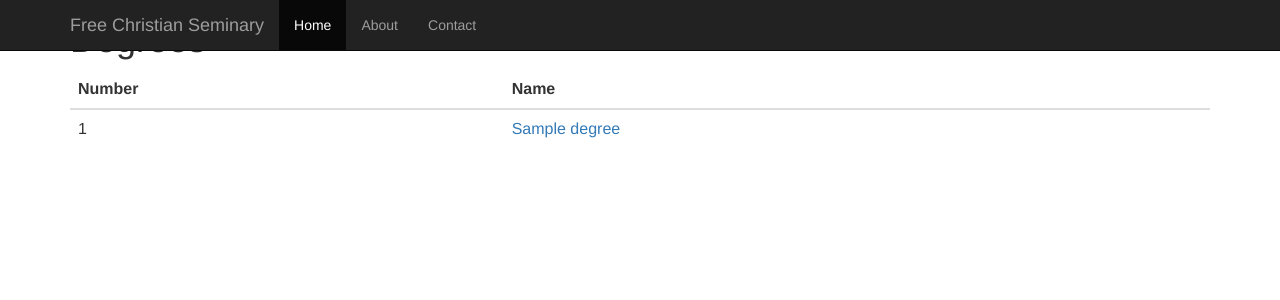
After one commit to johnphillips1992/freechristianseminary.com, a Django app: a page that uses seminary/templates/seminary/degree_list.html in a window 1280 px wide. The commit adds this page. Shown: the top 300 px of the page. Run offline with Django 3.2, Linux system fonts and the light colour scheme; tables that the repository leaves empty hold one stand-in row (values such as "Sample post"); some libraries are stand-ins or nearby versions.

Commit message:
Added views for courses, degrees, and sections

```diff
--- a/seminary/models.py
+++ b/seminary/models.py
@@ -5,16 +5,22 @@ from django.contrib.auth.models import User
 class Degree(models.Model):
 	name = models.CharField(max_length=255, blank=False, null=False)
 	certificate = models.FileField(upload_to='certificate', blank=True, null=True)
+	def __unicode__(self):
+		return self.name
 
 class Course(models.Model):
 	name = models.CharField(max_length=255, blank=False, null=False)
 	degree = models.ForeignKey(Degree, related_name='courses')
 	certificate = models.FileField(upload_to='certificate', blank=True, null=True)
+	def __unicode__(self):
+		return '%s %s' % (self.degree.name, self.name)
 
 class Section(models.Model):
 	name = models.CharField(max_length=255, blank=True, null=True)
 	course = models.ForeignKey(Course, related_name='sections')
 	content = models.TextField(blank=True, null=True)
+	def __unicode__(self):
+		return '%s %s %s' % (self.course.degree.name, self.course.name,  self.name)
 
 class Question(models.Model):
 	course = models.ForeignKey(Course, related_name='questions')
@@ -30,3 +36,5 @@ class Score(models.Model):
 	course = models.ForeignKey(Course, related_name='scores')
 	date = models.DateTimeField(auto_now_add=True)
 	score = models.PositiveIntegerField(blank=False, null=False)
+	def __unicode__(self):
+		return '%s %s %s' % (self.user.username, self.course.name, self.date)
--- /dev/null
+++ b/seminary/templates/seminary/degree_list.html
@@ -0,0 +1,20 @@
+{% extends "base/base.html" %}
+
+{% block body-title %}Degrees{% endblock %}
+
+{% block body-text %}
+<table class="table">
+	<thead>
+		<th>Number</th>
+		<th>Name</th>
+	</thead>
+	<tbody>
+		{% for degree in object_list %}
+		<tr>
+			<td>{{ degree.id }}</td>
+			<td><a href="{% url "course-list" pk=degree.pk %}">{{ degree.name }}</a></td>
+		</tr>
+		{% endfor %}
+	</tbody>
+</table>
+{% endblock %}
--- a/seminary/templates/seminary/home.html
+++ b/seminary/templates/seminary/home.html
@@ -2,4 +2,7 @@
 
 {% block body-title %}Home{% endblock %}
 
-{% block body-text %}This is freechristianseminary.com{% endblock %}
+{% block body-text %}
+This is freechristianseminary.com<br>
+<a href="{% url "degree-list" %}">View Our Degrees</a>
+{% endblock %}
--- a/seminary/urls.py
+++ b/seminary/urls.py
@@ -1,6 +1,14 @@
 from django.conf.urls import patterns, url
 from django.views.generic import TemplateView
 
+from seminary import views
+
 urlpatterns = patterns('',
     url(r'^$', TemplateView.as_view(template_name="seminary/home.html")),
+    url(r'^degrees/$', views.DegreeListView.as_view(),
+	name='degree-list'),
+    url(r'^degrees/(?P<pk>\d+)/courses/$', views.CourseListView.as_view(),
+	name='course-list'),
+    url(r'^degrees/(?P<degree_pk>\d+)/courses/(?P<course_pk>\d+)/sections/$',
+	views.SectionListView.as_view(), name='section-list'),
 )
--- a/seminary/views.py
+++ b/seminary/views.py
@@ -1,3 +1,54 @@
-from django.shortcuts import render
+from django.views.generic.list import ListView
 
-# Create your views here.
+from django.shortcuts import get_object_or_404
+
+from seminary import models
+
+class DegreeListView(ListView):
+	model = models.Degree
+
+class CourseListView(ListView):
+	model = models.Course
+
+	def get_degree(self):
+		pk = self.kwargs.get('pk', None)
+
+		return get_object_or_404(models.Degree, pk=pk)
+
+	def get_context_data(self, **context):
+		context = super(CourseListView, self).get_context_data(**context)
+
+		context['degree'] = self.get_degree()
+		return context
+
+	def get_queryset(self):
+		qs = super(CourseListView, self).get_queryset()
+
+		degree = self.get_degree()
+
+		return qs.filter(degree=degree)
+
+class SectionListView(ListView):
+	model = models.Section
+
+	def get_course(self):
+		pk = self.kwargs.get('course_pk', None)
+		return get_object_or_404(models.Course, pk=pk)
+
+	def get_degree(self):
+		pk = self.kwargs.get('degree_pk', None)
+		return get_object_or_404(models.Degree, pk=pk)
+
+	def get_context_data(self, **context):
+		context = super(SectionListView, self).get_context_data(**context)
+
+		context['course'] = self.get_course()
+		context['degree'] = self.get_degree()
+		return context
+
+	def get_queryset(self):
+		qs = super(SectionListView, self).get_queryset()
+
+		course = self.get_course()
+
+		return qs.filter(course=course)
```
Also changed, not shown: seminary/admin.py (+6 -2 lines), seminary/templates/seminary/course_list.html (added, +20 -0 lines), seminary/templates/seminary/section_list.html (added, +20 -0 lines), seminary/forms.py (added).
